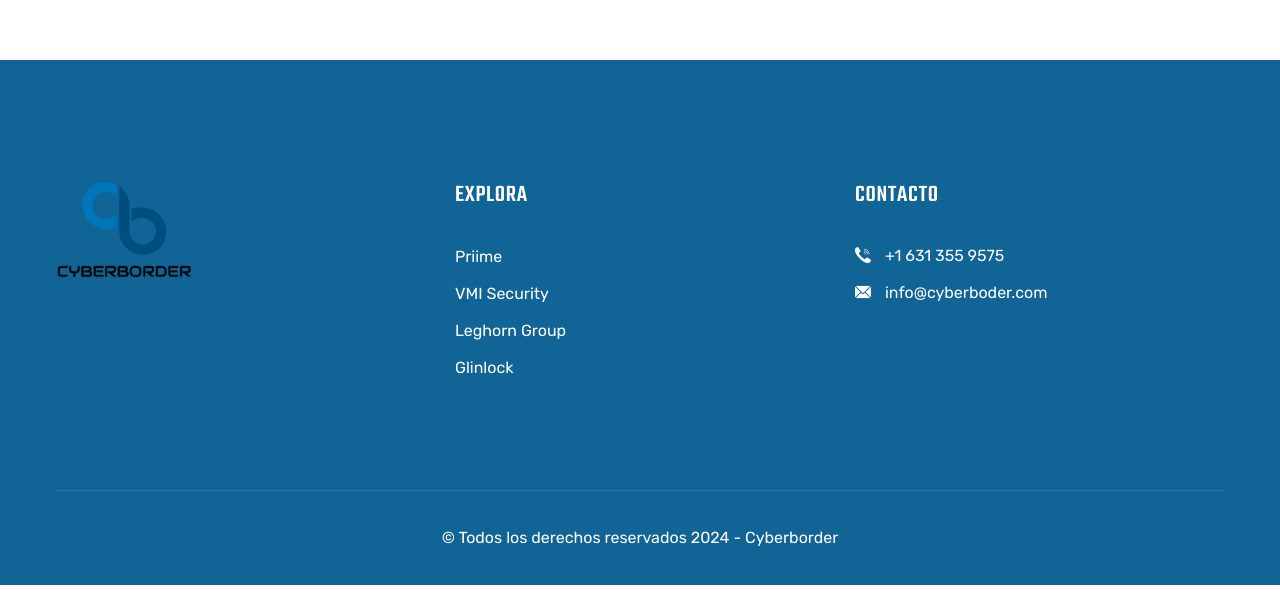
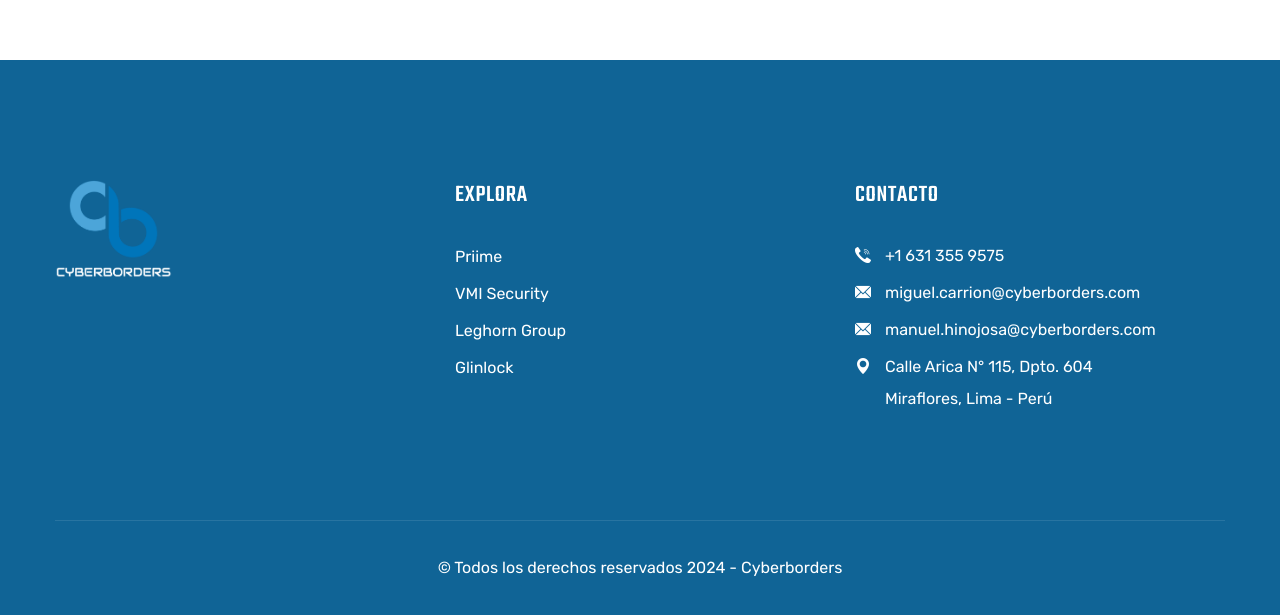
Before and after one commit to MiguelGuevara25/websiteCyberborder, a Next.js app: page /contacto in a window 1280 px wide. Shown: the part 1235-1850 px from the top of the page. Before the commit the page ends 1820 px from the top, so only its background shows below. Built offline with nearby package versions, Linux system fonts and the light colour scheme.

Commit message:
cambiso para pc

```diff
--- a/src/components/Layout/Layout.js
+++ b/src/components/Layout/Layout.js
@@ -26,7 +26,7 @@
     <>
       <Head>
         <meta name="viewport" content="width=device-width, initial-scale=1.0" />
-        <title>Cyberborder | {pageTitle}</title>
+        <title>Cyberborders | {pageTitle}</title>
       </Head>
       <Preloader className={preloaderClass} loading={loading} bg={preloader} />
       <main
--- a/src/components/MainFooter/MainFooter.js
+++ b/src/components/MainFooter/MainFooter.js
@@ -14,6 +14,7 @@
   address,
   phone,
   email,
+  email2,
   textBottom,
 } = mainFooter;
 
@@ -80,10 +81,6 @@
                 <div className="widget-content">
                   <h6>Contacto</h6>
                   <ul className="contact-info">
-                    {/* <li className="address text-white">
-                      <span className="icon flaticon-pin-1 text-white"></span>{" "}
-                      <TextSplit text={address} />
-                    </li> */}
                     <li>
                       <span className="icon flaticon-call text-white"></span>
                       <a
@@ -98,6 +95,17 @@
                       <a href={`mailto:${email}`} className="text-white">
                         {email}
                       </a>
+                    </li>
+                    <li>
+                      <span className="icon flaticon-email-2 text-white"></span>
+                      <a href={`mailto:${email2}`} className="text-white">
+                        {email2}
+                      </a>
+                    </li>
+
+                    <li className="address text-white">
+                      <span className="icon flaticon-pin-1 text-white"></span>{" "}
+                      <TextSplit text={address} />
                     </li>
                   </ul>
                 </div>
--- a/src/data/mainFooter.js
+++ b/src/data/mainFooter.js
@@ -1,7 +1,7 @@
 import demoBg from "@/images/background/footer-bg-2.jpg";
 import logo from "@/images/logoCyberborderVertical.png";
 
-export const footer = { year: new Date().getFullYear(), author: "Cyberborder" };
+export const footer = { year: new Date().getFullYear(), author: "Cyberborders" };
 
 export const mainFooterDemo = {
   ...footer,
@@ -21,13 +21,14 @@
   about3:
     "We’ve grown our business on a set of \n three building blocks. Enjoy the \n people you work.",
   text: "Welcome to our web design agency. Lorem ipsum simply free text dolor sited amet cons cing elit.",
-  address: "66 Broklyn Street, New York \n United States of America",
+  address: "Calle Arica N° 115, Dpto. 604\nMiraflores, Lima - Perú",
   address3: "66 Mark Street, New Town DC 5752, Lo New York",
   address2:
     "214 Gold Street Round Road. 66 \n Code New York, United States \n of America",
   phone: "+1 631 355 9575",
   phone2: "+92 3333 222 000",
-  email: "info@cyberboder.com",
+  email: "miguel.carrion@cyberborders.com",
+  email2: "manuel.hinojosa@cyberborders.com",
   textBottom:
     "Sign up for our latest news & articles. We won’t give you spam mails.",
   subscribeText:
```
Also changed, not shown: src/assets/images/logoCyberborderBlanco.png, src/assets/images/logoCyberborderVertical.png.
